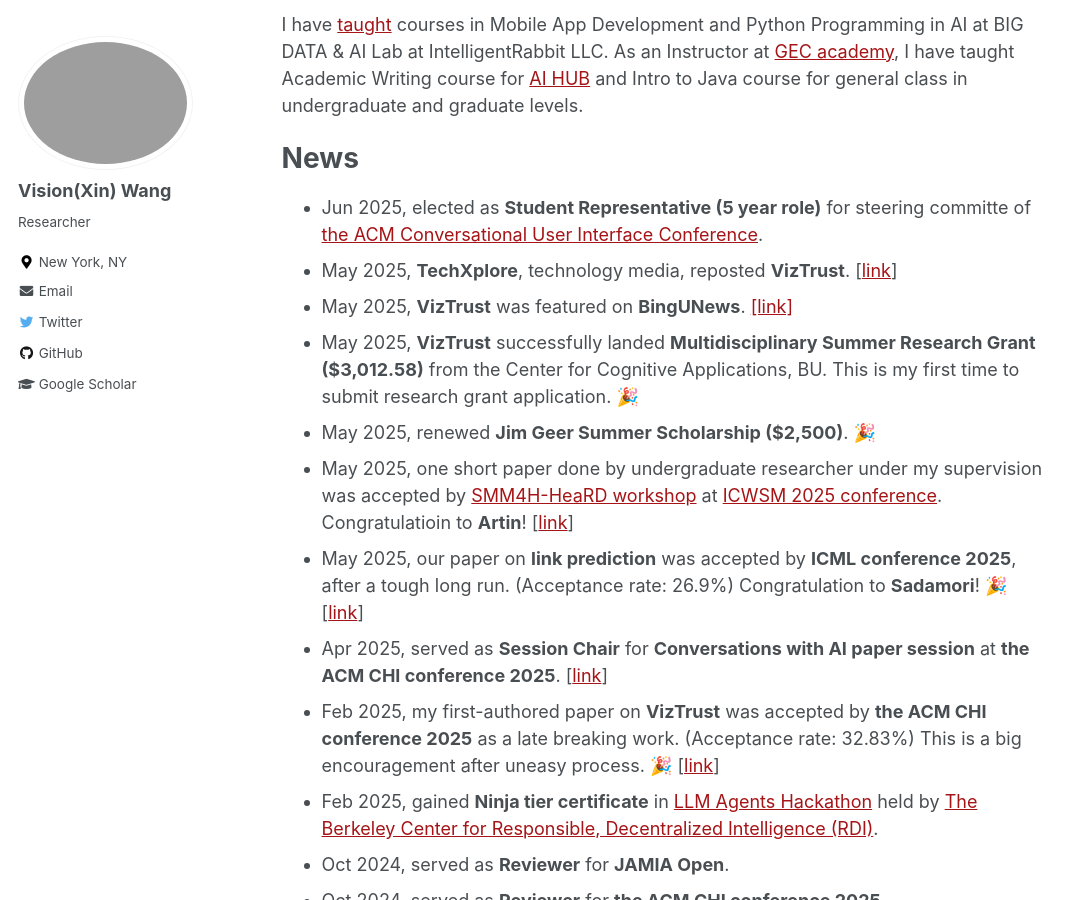
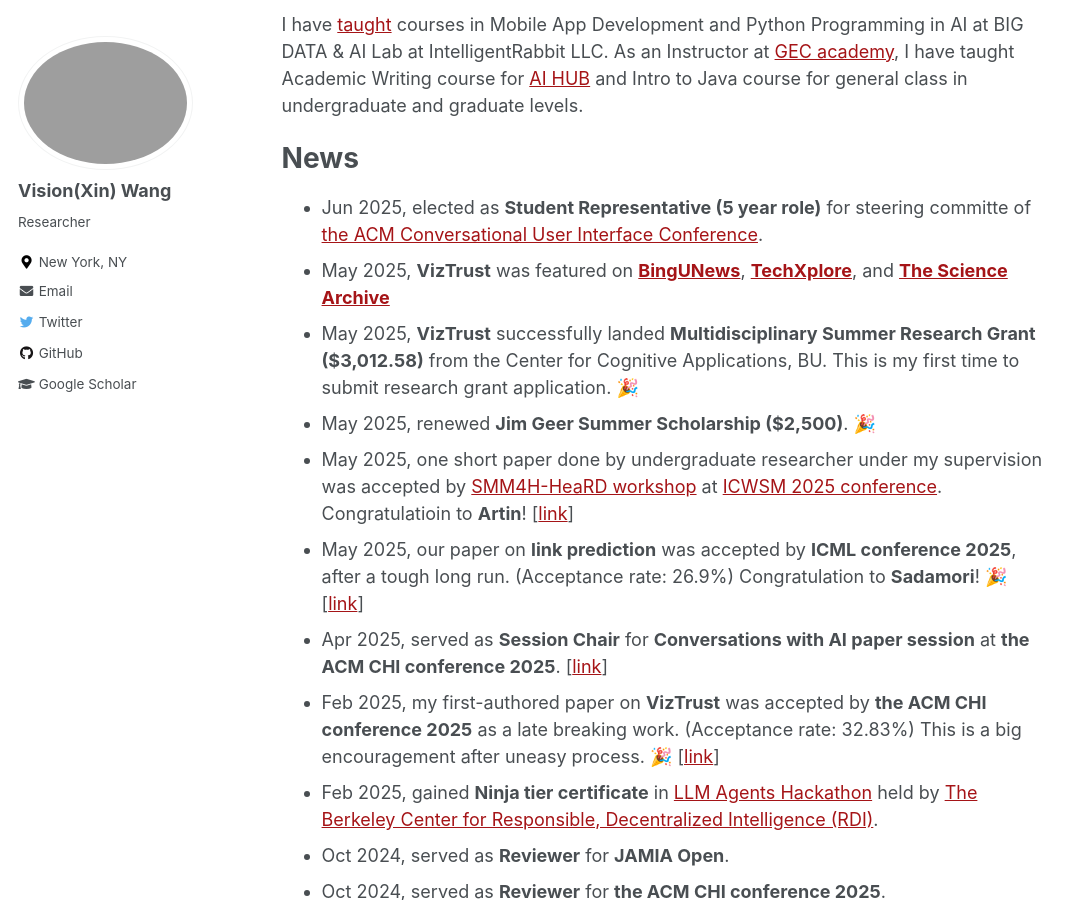
Before and after one commit to xin-wang-kr/xin-wang-kr.github.io, a Jekyll site: the page built from _pages/about.md, in a window 1280 px wide and 900 px high, scrolled down 864 px. Shown: the whole window, without its empty margins (0-1086 px from the left). Built offline with Jekyll 4.4.1, drawn with Linux system fonts in a browser that asks for light colours.

Commit message:
Update about.md

```diff
--- a/_pages/about.md
+++ b/_pages/about.md
@@ -37,8 +37,7 @@
 
 # News
 * Jun 2025, elected as __Student Representative (5 year role)__ for steering committe of [the ACM Conversational User Interface Conference](https://cui.acm.org/2025/).
-* May 2025, __TechXplore__, technology media, reposted __VizTrust__. [[link](https://techxplore.com/news/2025-05-chatbots-tool-easier-gauge.html)]
-* May 2025, __VizTrust__ was featured on __BingUNews__. [[link]](https://www.binghamton.edu/news/story/5570/how-much-do-we-trust-chatbots-new-tool-from-binghamton-university-makes-it-easier-to-gauge)
+* May 2025, __VizTrust__ was featured on [__BingUNews__](https://www.binghamton.edu/news/story/5570/how-much-do-we-trust-chatbots-new-tool-from-binghamton-university-makes-it-easier-to-gauge), [__TechXplore__](https://techxplore.com/news/2025-05-chatbots-tool-easier-gauge.html), and [__The Science Archive__](https://thesciencearchive.org/2503-07279v1/)
 * May 2025, __VizTrust__ successfully landed __Multidisciplinary Summer Research Grant ($3,012.58)__ from the Center for
 Cognitive Applications, BU. This is my first time to submit research grant application. 🎉
 * May 2025, renewed __Jim Geer Summer Scholarship ($2,500)__. 🎉
```
